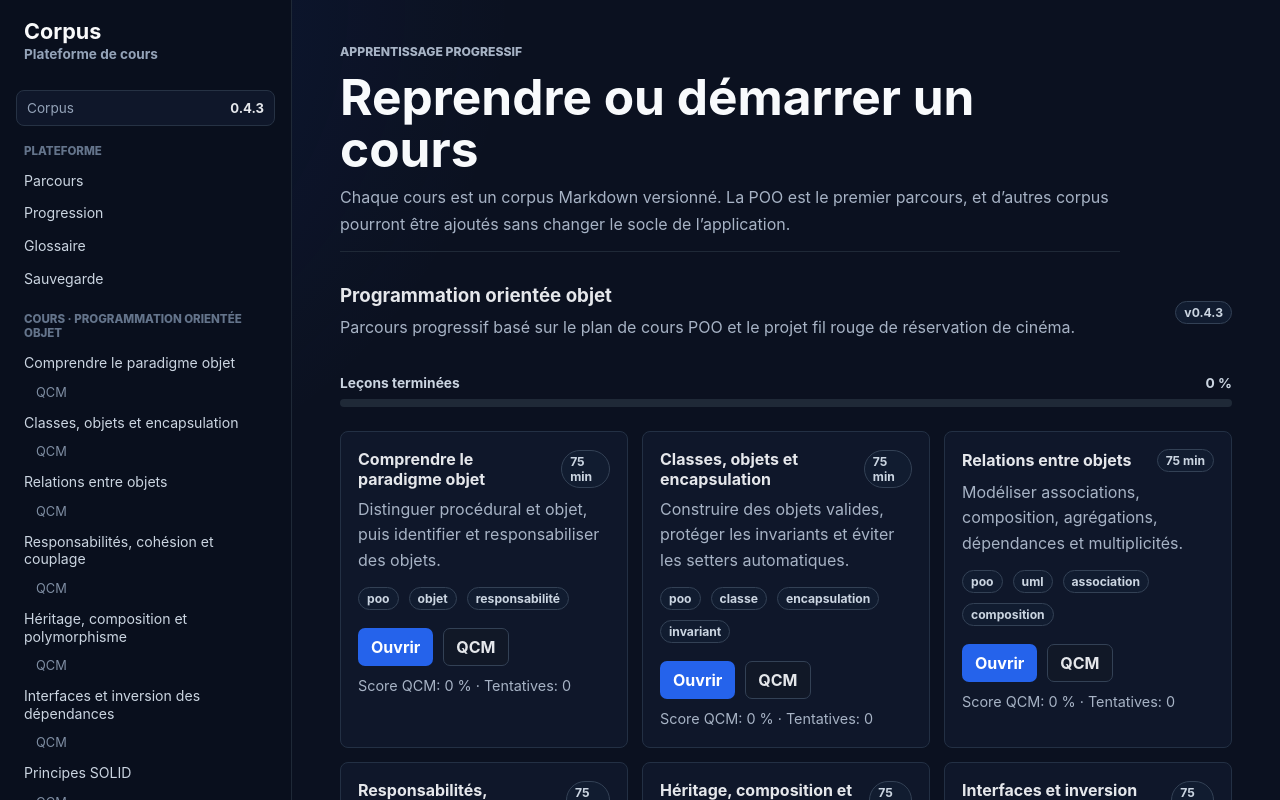
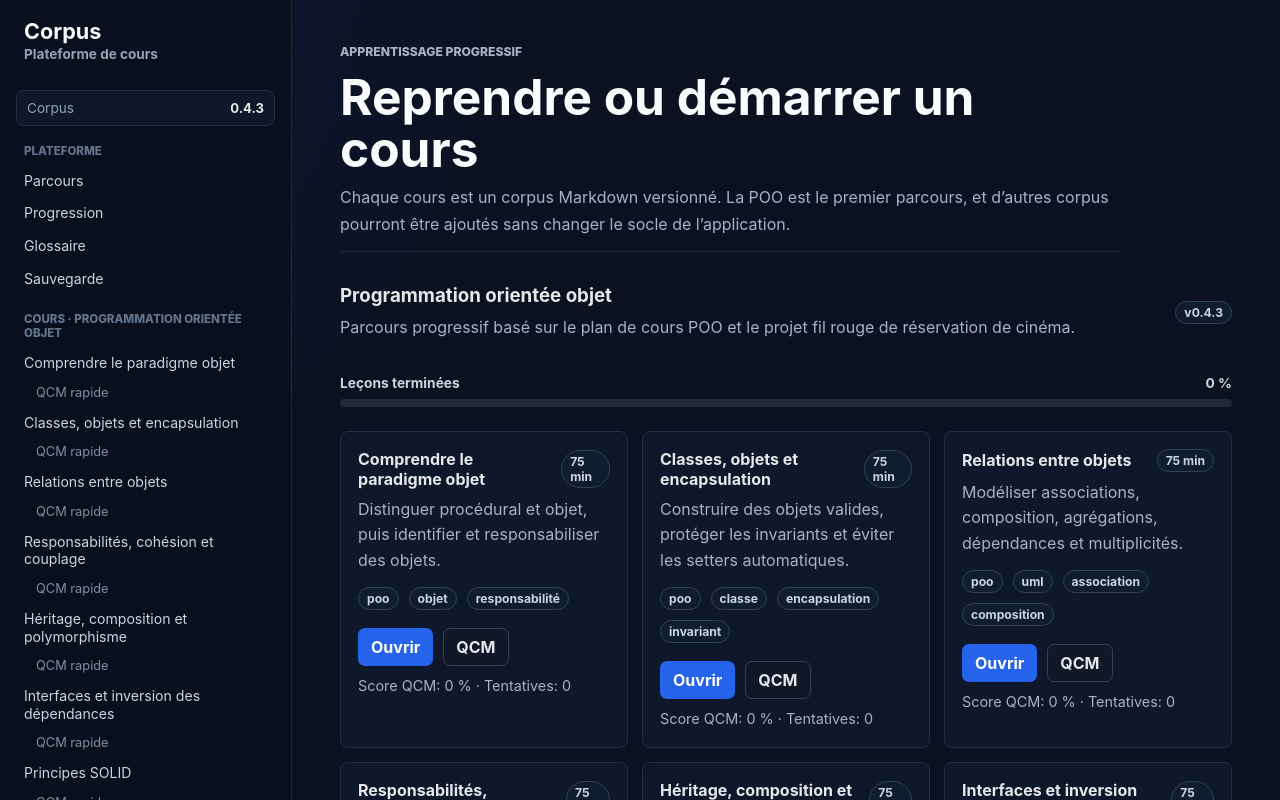
Before and after one commit to aah-supports/Codex, a React (Vite) app: page / in a window 1280 px wide. Shown: the top 800 px of the page. Built offline with nearby package versions, Linux system fonts and the light colour scheme.

Commit message:
Rename sidebar quiz link

```diff
--- a/src/app/shell/AppShell.tsx
+++ b/src/app/shell/AppShell.tsx
@@ -63,7 +63,7 @@ export function AppShell({ children }: AppShellProps) {
                     className="sub-nav-link"
                     activeProps={{ className: 'sub-nav-link active' }}
                   >
-                    QCM
+                    QCM rapide
                   </Link>
                 </div>
               ))}
```
